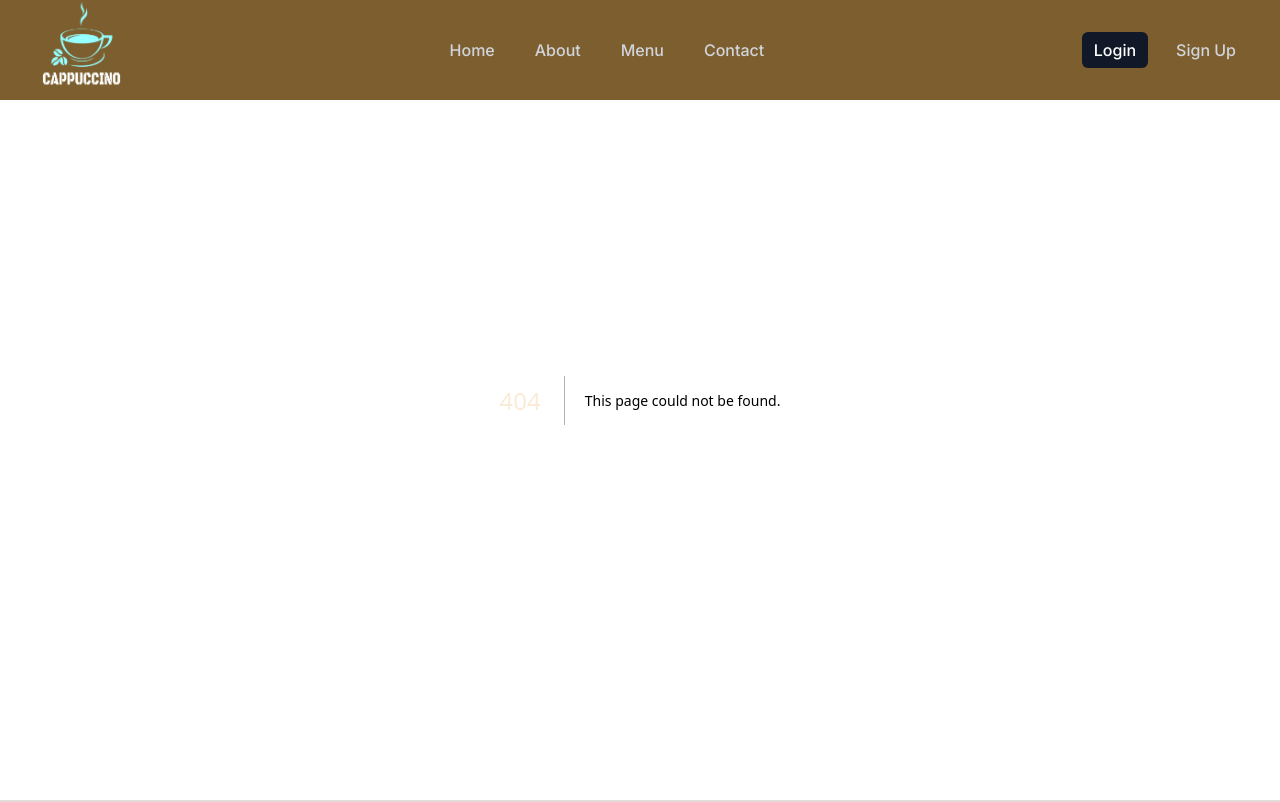
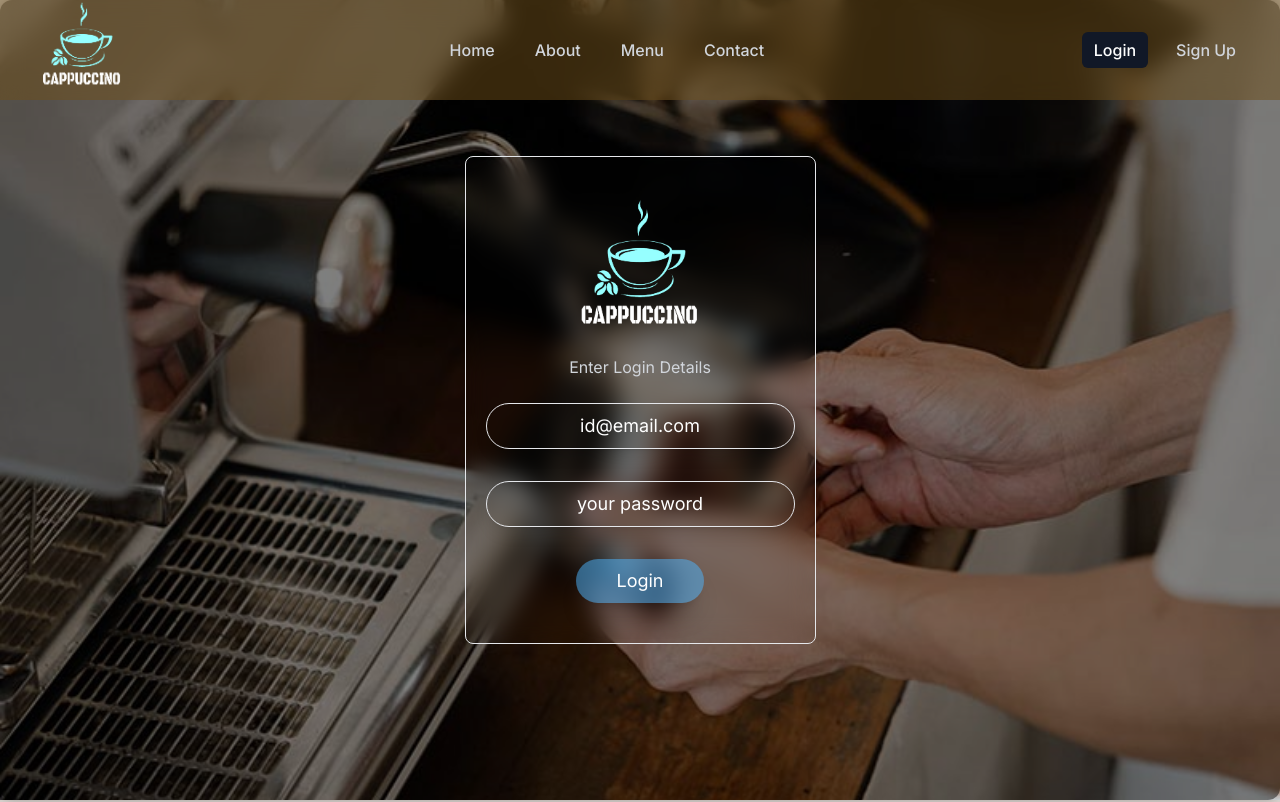
Before and after one commit to xnafi/cappuccino, a Next.js app: page /login in a window 1280 px wide. Before the commit this address had no page. Shown: the top 802 px of the page. Built offline with nearby package versions, Linux system fonts and the light colour scheme.

Commit message:
login page done

```diff
--- a/package.json
+++ b/package.json
@@ -13,6 +13,7 @@
     "next": "14.2.4",
     "react": "^18.3.1",
     "react-dom": "^18.3.1",
+    "react-hook-form": "^7.52.0",
     "react-icons": "^5.2.1",
     "sweetalert2": "^11.12.1"
   },
--- a/src/app/about/page.tsx
+++ b/src/app/about/page.tsx
@@ -3,8 +3,8 @@ import img1 from "../../../public/assets/OurMenu/menu.jpg";
 
 const about = () => {
   return (
-    <div className="bg-[#151412] py-12 h-full md:h-screen flex flex-col items-center justify-center">
-      <div className="max-w-[1400px] mx-auto px-4 sm:px-6 lg:px-8 ">
+    <div className="bg-[#151412] py-12 h-full xl:h-screen flex flex-col items-center justify-center">
+      <div className="max-w-[1400px] mx-auto px-4 sm:px-6 lg:px-8 mt-[100px] lg:mt-0">
         <div className="text-center">
           <h2 className="text-base text-white/60 font-semibold tracking-wide uppercase">
             About Us
--- a/src/app/contact/page.tsx
+++ b/src/app/contact/page.tsx
@@ -12,7 +12,7 @@ import {
 export default function contact() {
   return (
     <div className="bg-[#151412] py-12 h-full md:h-screen flex flex-col items-center justify-center">
-      <div className="max-w-7xl mx-auto px-4 sm:px-6 lg:px-8">
+      <div className="max-w-7xl mx-auto px-4 sm:px-6 lg:px-8 mt-[100px] lg:mt-0">
         <div className="text-center">
           <h2 className="text-base text-white/70 font-semibold tracking-wide uppercase">
             Contact Us
--- a/src/app/globals.css
+++ b/src/app/globals.css
@@ -80,3 +80,10 @@ select::-webkit-scrollbar { /*For WebKit Browsers*/
     border: 1px solid #ccc;
     color: white;
 }
+div:where(.swal2-container).swal2-center>.swal2-popup {
+    grid-column: 2;
+    grid-row: 2;
+    place-self: center center;
+    background: black;
+    color: white;
+}
--- /dev/null
+++ b/src/app/login/page.tsx
@@ -0,0 +1,133 @@
+"use client";
+import Image from "next/image";
+import logo from "../../../public/assets/logo/logo.png";
+import {
+  useForm,
+  SubmitHandler,
+  Ref,
+  MultipleFieldErrors,
+  Message,
+} from "react-hook-form";
+import style from "../../components/view/Banner.tsx/banner.module.css";
+import bg from "../../../public/assets/img2.jpg";
+import FadeIn from "@/utils/FadeIn";
+
+const LoginPage = () => {
+  type Inputs = {
+    email: string;
+    password: string | number;
+    pattern: string;
+    required: boolean;
+  };
+
+  type FieldError = {
+    type: string;
+    ref?: Ref;
+    types?: MultipleFieldErrors;
+    message?: Message;
+  };
+  const {
+    register,
+    handleSubmit,
+    reset,
+    formState: { errors },
+  } = useForm<Inputs, FieldError>();
+  const onSubmit: SubmitHandler<Inputs> = (data) => {
+    console.log(data);
+    reset();
+  };
+  return (
+    <div className="w-full">
+      <div className={`${style.bgWrap}`}>
+        <Image
+          alt="coffee image"
+          src={bg}
+          placeholder="blur"
+          quality={100}
+          fill
+          sizes="100vw"
+          style={{
+            objectFit: "cover",
+          }}
+        />
+      </div>
+      <div
+        className={`${style.bgText} h-full rounded-xl bg-black/50 bg-opacity-50 px-16 py-8 shadow-lg flex flex-col justify-center items-center`}
+      >
+        {/* login form */}
+        <div className="backdrop-blur-md border py-10 rounded-lg px-2 md:px-5 flex flex-col justify-center items-center">
+          <div className="text-white">
+            <div className="mb-6 flex flex-col items-center ">
+              <Image src={logo} width={150} height={150} priority alt="" />
+              <span className="text-gray-300 mt-2">Enter Login Details</span>
+            </div>
+            <form
+              onSubmit={handleSubmit(onSubmit)}
+              className="flex flex-col justify-center items-center space-y-4 w-[80%] mx-auto"
+            >
+              {/* email */}
+              <div className="mb-4 text-lg">
+                <input
+                  className="rounded-3xl border bg-transparent bg-opacity-50 px-6 py-2 text-center text-inherit placeholder-white shadow-lg outline-none backdrop-blur-md"
+                  type="text"
+                  placeholder="id@email.com"
+                  {...register("email", {
+                    required: "Email is required",
+                    pattern: {
+                      value: /^[A-Z0-9._%+-]+@[A-Z0-9.-]+\.[A-Z]{2,}$/i,
+                      message: "Invalid email address",
+                    },
+                  })}
+                />
+                <br />
+                <div className="text-center text-wrap">
+                  {errors.email && (
+                    <span className="text-red-500 text-xs text-wrap">
+                      {errors.email.message}
+                    </span>
+                  )}
+                </div>
+              </div>
+              {/* password */}
+              <div className="mb-4 text-lg">
+                <input
+                  className="rounded-3xl border bg-transparent bg-opacity-50 px-6 py-2 text-center text-inherit placeholder-white shadow-lg outline-none backdrop-blur-md"
+                  type="password"
+                  placeholder="your password"
+                  {...register("password", {
+                    required: "Password is required",
+                    pattern: {
+                      value:
+                        /^(?=.*[0-9])(?=.*[!@#$%^&*])[a-zA-Z0-9!@#$%^&*]{6,16}$/,
+                      message:
+                        "Invalid password format (6-16 characters with special characters)",
+                    },
+                  })}
+                />
+                <br />
+                <div className="text-center text-wrap">
+                  {errors.password && (
+                    <span className="text-red-500 text-xs text-wrap">
+                      {errors.password.message}
+                    </span>
+                  )}
+                </div>
+              </div>
+
+              <div className="!mt-8 flex justify-center text-lg text-black">
+                <button
+                  type="submit"
+                  className="rounded-3xl bg-[#4db5ff] bg-opacity-50 px-10 py-2 text-white shadow-xl backdrop-blur-md transition-colors duration-300 hover:bg-yellow-600"
+                >
+                  Login
+                </button>
+              </div>
+            </form>
+          </div>
+        </div>
+      </div>
+    </div>
+  );
+};
+
+export default LoginPage;
--- /dev/null
+++ b/src/app/sign-up/page.tsx
@@ -0,0 +1,7 @@
+import React from 'react'
+
+export default function page() {
+  return (
+    <div>page</div>
+  )
+}
--- a/src/components/shared/Navbar/Navbar.tsx
+++ b/src/components/shared/Navbar/Navbar.tsx
@@ -49,7 +49,7 @@ const Navbar = () => {
       initial={{ y: -100 }}
       animate={{ y: isVisible ? 0 : -100 }}
       transition={{ ease: "easeOut", duration: 0.5 }}
-      className="bg-[#6F4E19]/90 text-white fixed top-0 w-full transition-all duration-500 z-[999]"
+      className="bg-[#6F4E19]/50 text-white fixed top-0 w-full transition-all duration-500 z-[999] backdrop-blur-md"
     >
       <div className="max-w-[1400px] mx-auto px-2 sm:px-6 lg:px-8">
         <div className="relative flex items-center justify-between h-[100] w-full">
@@ -148,7 +148,7 @@ const Navbar = () => {
                       height: isHovered ? "auto" : 0,
                     }}
                     transition={{ duration: 0.3 }}
-                    className="absolute bg-gray-800 mt-1 w-48 rounded-md shadow-lg ring-1 ring-black ring-opacity-5 overflow-hidden"
+                    className="absolute bg-[#6F4E19]/90 mt-1 w-48 rounded-md shadow-lg ring-1 ring-black ring-opacity-5 overflow-hidden"
                   >
                     <div className="py-1">
                       <Link href="/menu">
```
Also changed, not shown: 1 other file (tests, documents, lock files or other folders).
